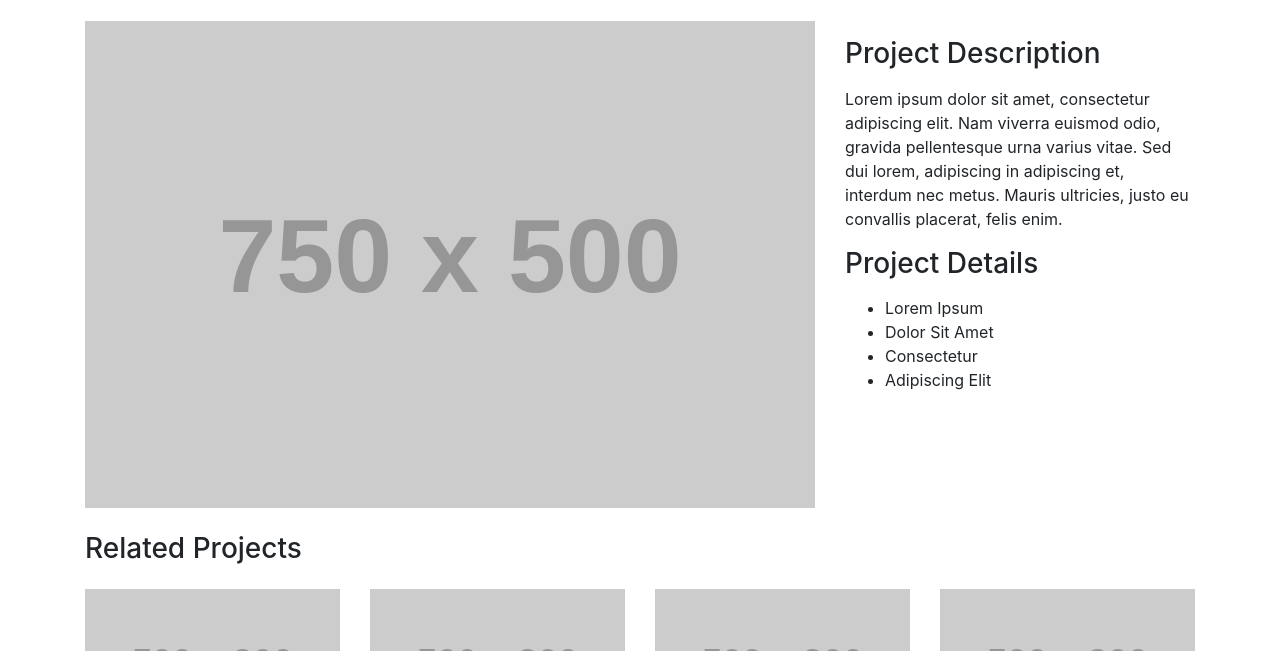
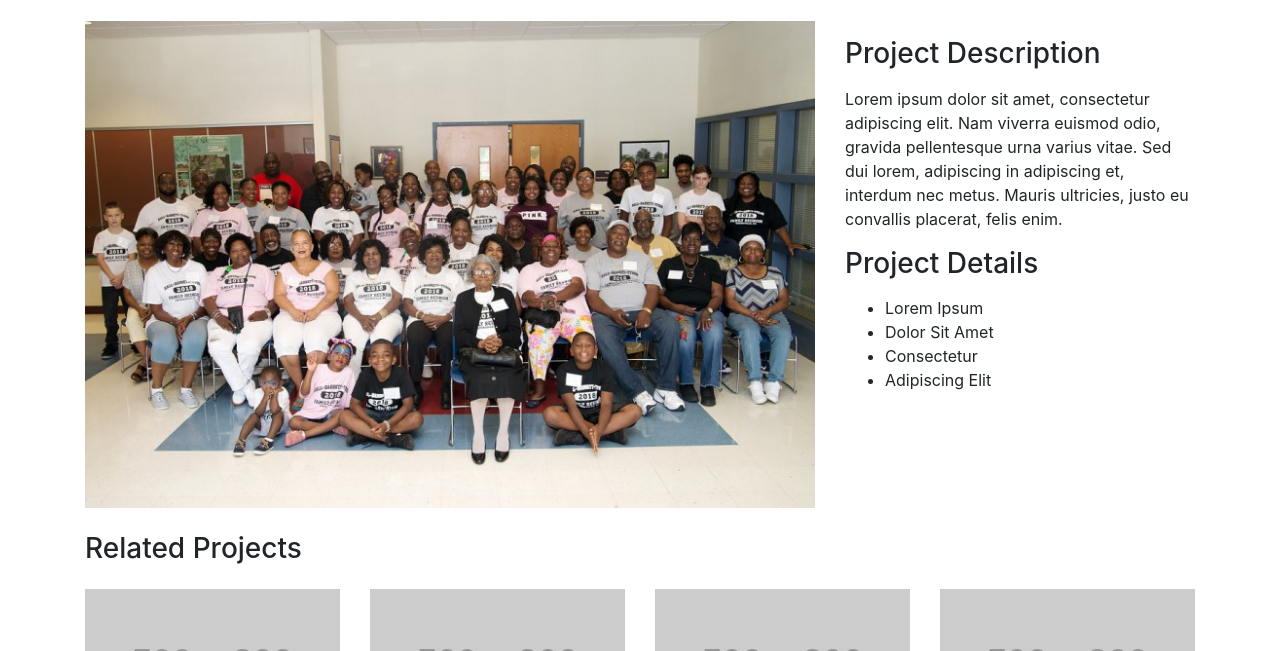
Before and after one commit to hashimwarren/richardandcharlotte, a website: page index.html in a window 1280 px wide. Shown: the part 131-782 px from the top of the page. Drawn offline with Linux system fonts and the light colour scheme; placeholder pictures from the web are drawn by us.

Commit message:
Add family reunion all image

```diff
--- a/index.html
+++ b/index.html
@@ -60,7 +60,7 @@
       <div class="row">
 
         <div class="col-md-8">
-          <img class="img-fluid" src="http://placehold.it/750x500" alt="">
+          <img class="img-fluid" src="img/family-reunion-all.jpg" alt="">
         </div>
 
         <div class="col-md-4">
```
Also changed, not shown: img/family-reunion-all.jpg (added).
